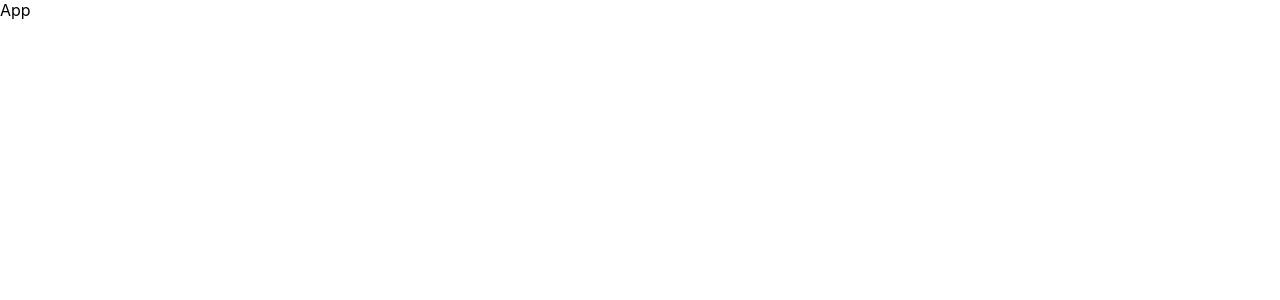
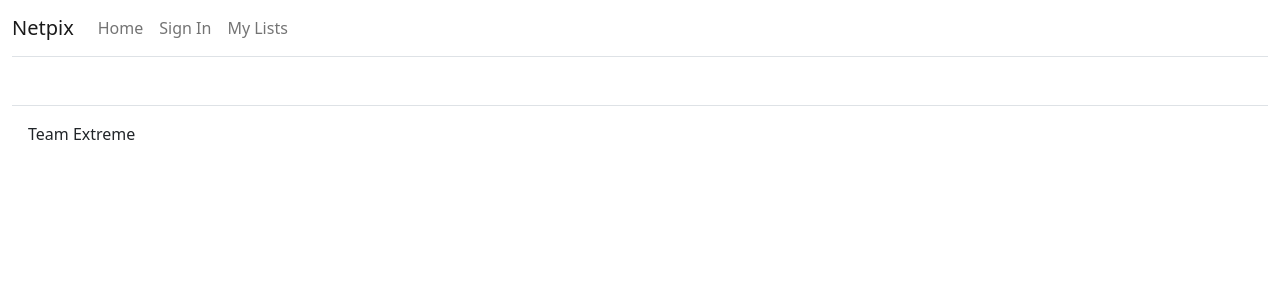
Before and after one commit to jef1993/final-project-frontend, a React (Create React App) app: page / in a window 1280 px wide. Shown: the top 300 px of the page. Built offline with nearby package versions, Linux system fonts and the light colour scheme; the HTML template or start-up script is replaced by a standard one.

Commit message:
created basic structure of the home page

```diff
--- a/package.json
+++ b/package.json
@@ -6,8 +6,11 @@
     "@testing-library/jest-dom": "^5.14.1",
     "@testing-library/react": "^11.2.7",
     "@testing-library/user-event": "^12.8.3",
+    "bootstrap": "^5.1.1",
     "react": "^17.0.2",
+    "react-bootstrap": "^2.0.0-rc.0",
     "react-dom": "^17.0.2",
+    "react-router-dom": "^5.3.0",
     "react-scripts": "4.0.3",
     "web-vitals": "^1.1.2"
   },
--- a/src/App.js
+++ b/src/App.js
@@ -1,7 +1,61 @@
+import react from "react"
+import {
+  BrowserRouter as Router,
+  Switch,
+  Route,
+  Link
+} from "react-router-dom"
+import Container from "react-bootstrap/Container"
+import Navbar from "react-bootstrap/Navbar"
+import Nav from "react-bootstrap/Nav"
+
 import "./App.css";
+import Footer from "./components/Footer"
 
-function App() {
-  return <div className="App">App</div>;
+class App extends react.Component {
+
+  constructor(props) {
+    super(props)
+    this.state = {
+      Title: "Netpix",
+      headerLinks: [
+        {Title: "home", paths: "/"},
+        {Title: "Sign In", paths: "/Sign-In"},
+        {Title: "My Lists", paths: "/My-Lists"}
+      ],
+      home: {
+        Title: ""
+      }
+    }
+  }
+
+  render() {
+    return (
+      <Router>
+        <Container className="p=0" fluid={true}>
+          <Navbar className="border-bottom" bg="transparent" expand="lg">
+            <Navbar.Brand>Netpix</Navbar.Brand>
+
+            <Navbar.Toggle className="border-0" aria-controls="navbar-toggle"/>
+            <Navbar.Collapse id="navbar-toggle">
+              <Nav className="ml-auto">
+                <Link className="nav-link" to="/">Home</Link>
+                <Link className="nav-link" to="Sign-In">Sign In</Link>
+                <Link className="nav-link" to="My-Lists">My Lists</Link>
+              </Nav>
+            </Navbar.Collapse>
+          </Navbar>
+
+          <Footer/>
+
+        </Container>
+      </Router>
+    )
+  }
 }
 
+// function App() {
+//   return <div className="App">App</div>;
+// }
+
 export default App;
--- /dev/null
+++ b/src/components/Footer.js
@@ -0,0 +1,18 @@
+import react from "react"
+import {Container,Row,Col} from "react-bootstrap"
+
+function Footer() {
+    return(
+        <footer className="mt-5">
+            <Container fluid={true}>
+                <Row className="border-top justify-content-between p-3">
+                    <Col className="p-0" md={3} sm={12}>
+                        Team Extreme
+                    </Col>
+                </Row>
+            </Container>
+        </footer>
+    )
+}
+
+export default Footer
--- a/src/index.js
+++ b/src/index.js
@@ -3,4 +3,6 @@ import ReactDOM from "react-dom";
 import "./index.css";
 import App from "./App";
 
+import "bootstrap/dist/css/bootstrap.css"
+
 ReactDOM.render(<App />, document.getElementById("root"));
```
Also changed, not shown: 1 other file (tests, documents, lock files or other folders).
